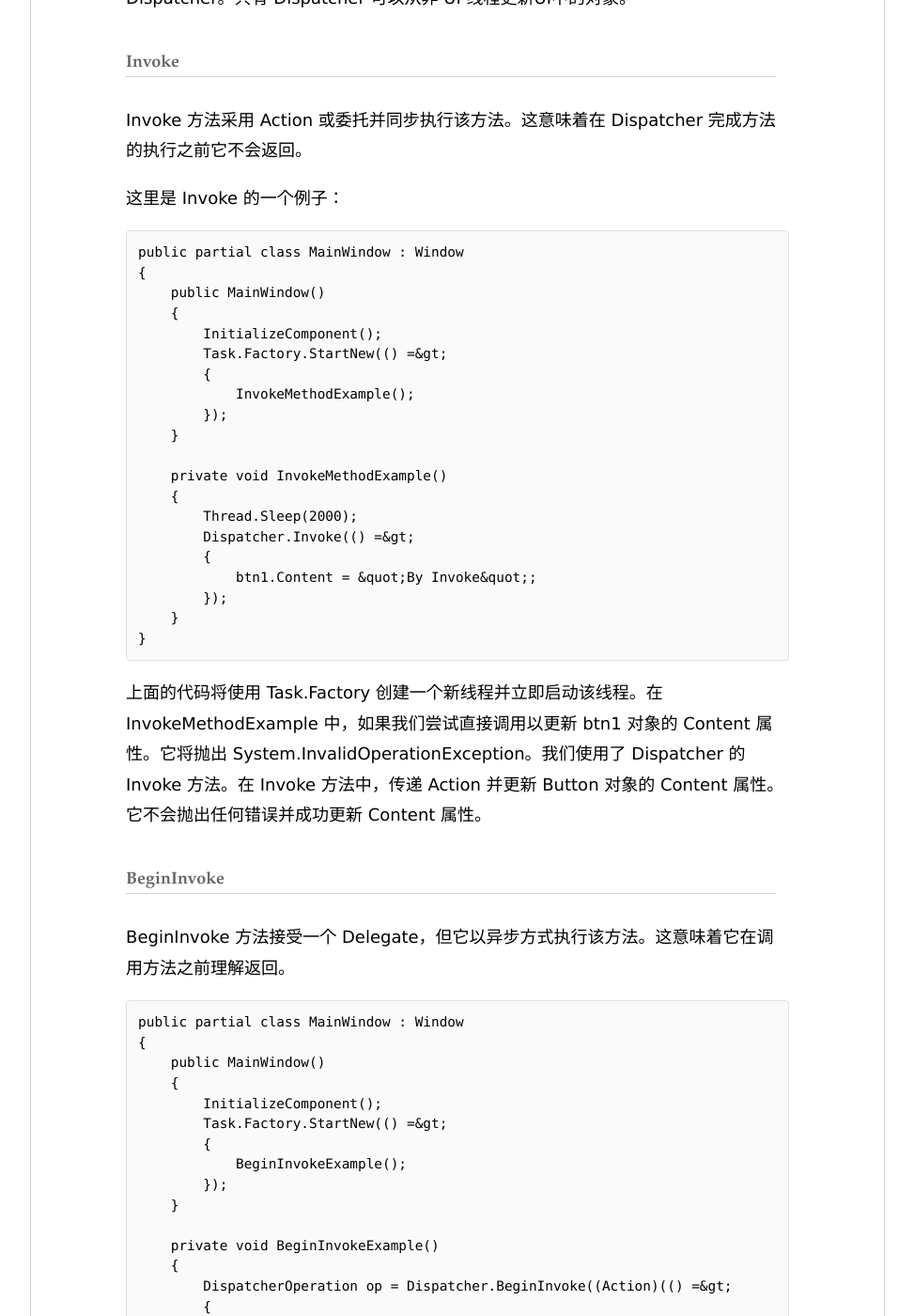
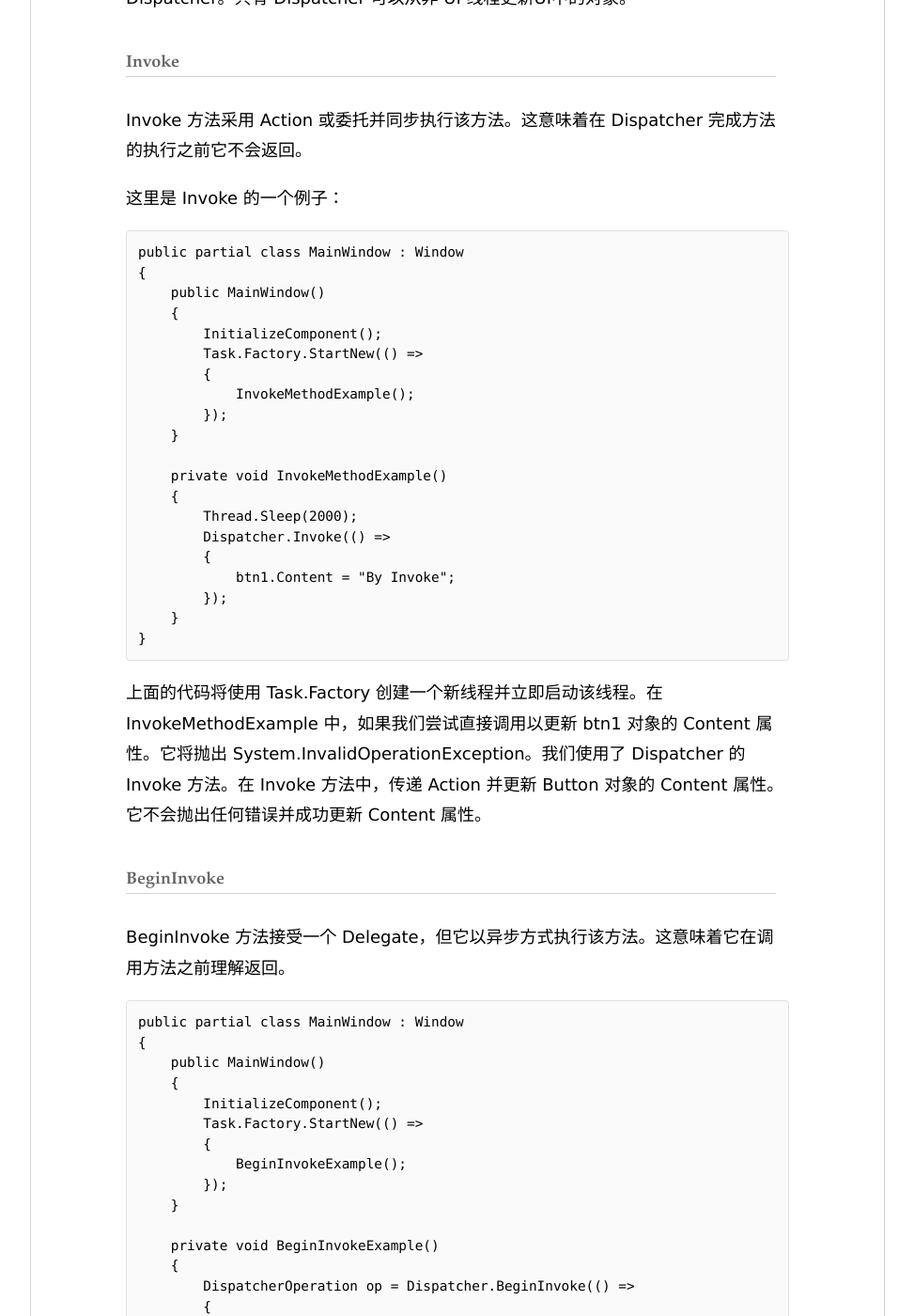
Before and after one commit to luli100/luli100.github.io, a Jekyll site: the page built from _posts/2019-04-06-wpf-dispatcher.md, in a window 1280 px wide and 1400 px high, scrolled down 2754 px. Shown: the whole window at 94% size, without its empty margins (153-1126 px from the left). Built offline with Jekyll 4.4.1, drawn with Linux system fonts in a browser that asks for light colours; some of the changed text lies outside the part shown.

Commit message:
格式化时间

````diff
--- a/_posts/2019-04-06-wpf-dispatcher.md
+++ b/_posts/2019-04-06-wpf-dispatcher.md
@@ -61,13 +61,13 @@ Invoke 方法采用 Action 或委托并同步执行该方法。这意味着在 D
 
 这里是 Invoke 的一个例子：
 
-```
+```C#
 public partial class MainWindow : Window
 {
     public MainWindow()
     {
         InitializeComponent();
-        Task.Factory.StartNew(() =&gt;
+        Task.Factory.StartNew(() =>
         {
             InvokeMethodExample();
         });
@@ -76,9 +76,9 @@ public partial class MainWindow : Window
     private void InvokeMethodExample()
     {
         Thread.Sleep(2000);
-        Dispatcher.Invoke(() =&gt;
+        Dispatcher.Invoke(() =>
         {
-            btn1.Content = &quot;By Invoke&quot;;
+            btn1.Content = "By Invoke";
         });
     }
 }
@@ -89,13 +89,13 @@ public partial class MainWindow : Window
 
 BeginInvoke 方法接受一个 Delegate，但它以异步方式执行该方法。这意味着它在调用方法之前理解返回。
 
-```
+```C#
 public partial class MainWindow : Window
 {
     public MainWindow()
     {
         InitializeComponent();
-        Task.Factory.StartNew(() =&gt;
+        Task.Factory.StartNew(() =>
         {
             BeginInvokeExample();
         });
@@ -103,10 +103,10 @@ public partial class MainWindow : Window
 
     private void BeginInvokeExample()
     {
-        DispatcherOperation op = Dispatcher.BeginInvoke((Action)(() =&gt;
+        DispatcherOperation op = Dispatcher.BeginInvoke(() =>
         {
-            btn1.Content = &quot;By BeginInvoke&quot;;
-        }));
+            btn1.Content = "By BeginInvoke";
+        });
     }
 }
 ```
--- a/index.html
+++ b/index.html
@@ -35,7 +35,7 @@ title: 路上的骑士
   <ul class="list-group">
       {% for post in site.posts %}
         <li class="list-group-item title">
-          <div class="date">{{ post.date | date: "%Y 年%-m 月%-d 日" }}</div>
+          <div class="date">{{ post.date | date: "%Y 年 %-m 月%-d 日" }}</div>
           <a href="{{ post.url }}">{{ post.title }}</a>
         </li>
       {% endfor %}
````
